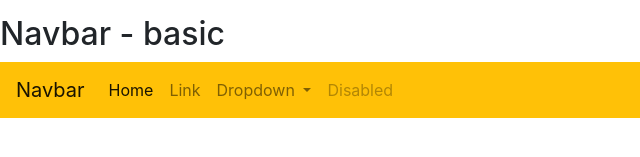
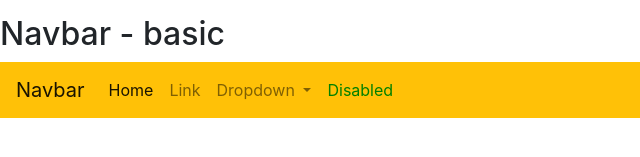
Before and after one commit to Yubing325/DailyExercises, a plain HTML site: page navbar/bootstrap4/index.html in a window 1280 px wide. Shown: the part 177-334 px from the top of the page, 0-640 px from the left. Drawn offline with nearby package versions, Linux system fonts and the light colour scheme.

Commit message:
fixed the specificility for navbar

```diff
--- a/navbar/bootstrap4/custom.css
+++ b/navbar/bootstrap4/custom.css
@@ -1,3 +1,7 @@
 .nav-link.disabled{
     color: red;
 }
+
+ul.navbar-nav .nav-item .nav-link.nav-link.disabled {
+    color: green;
+}
```
